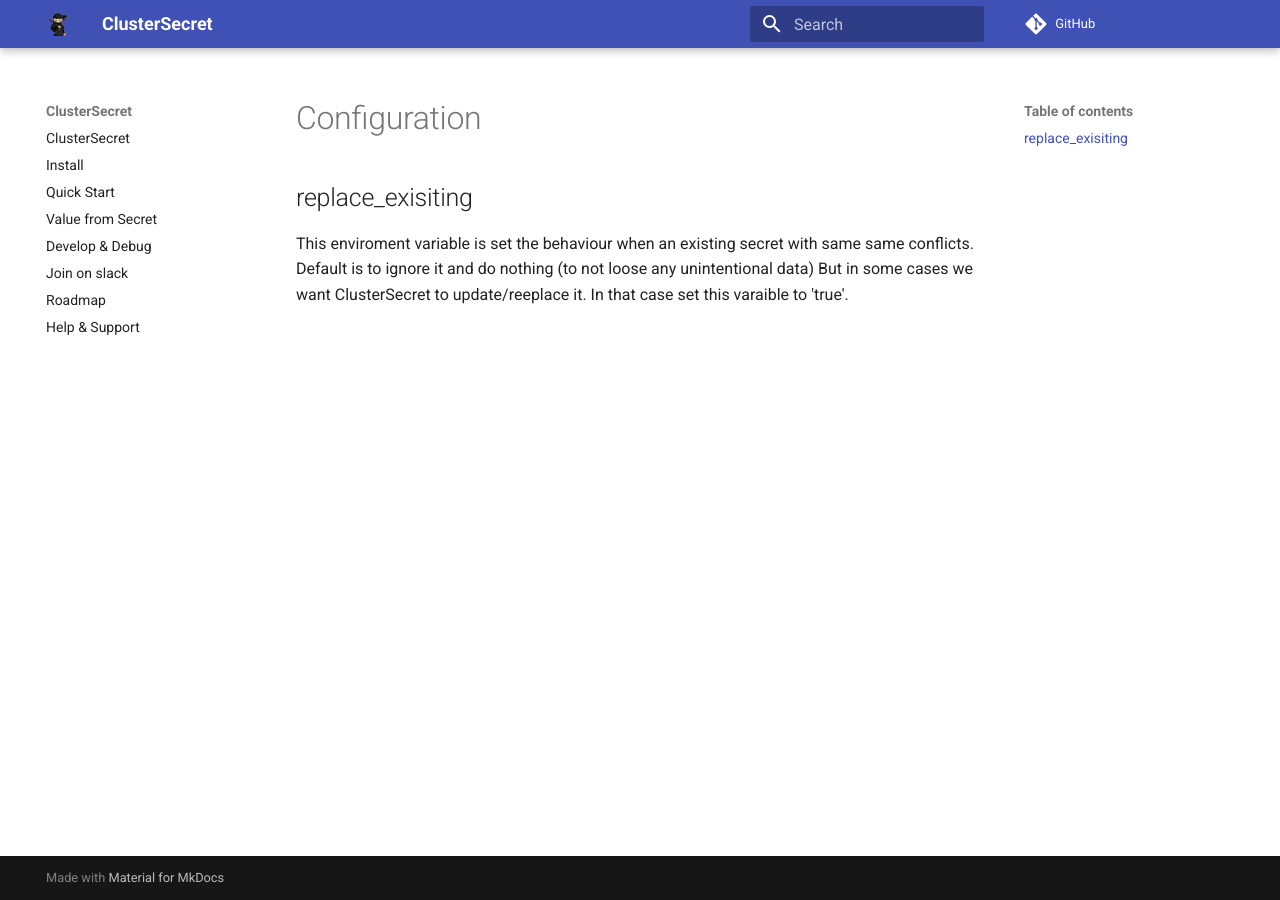
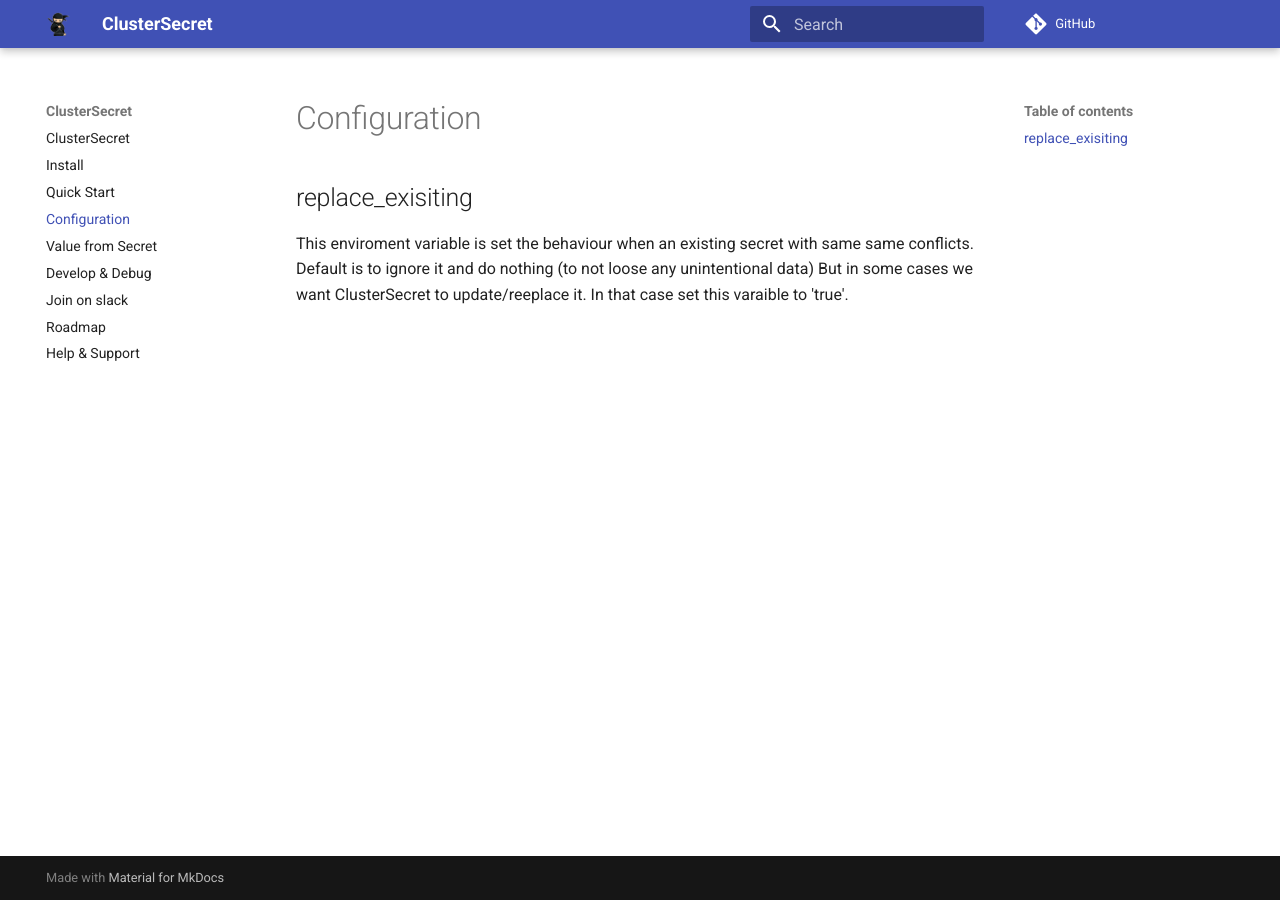
Before and after one commit to zakkg3/ClusterSecretDocs, an MkDocs documentation site: the page built from docs/config.md, in a window 1280 px wide. Built offline with MkDocs 1.6.1 and Material for MkDocs 9.7.7, drawn with Linux system fonts in a browser that asks for light colours; comment, search, counter and statistics services are not loaded.

Commit message:
add config section in mkdocs

```diff
--- a/mkdocs.yml
+++ b/mkdocs.yml
@@ -10,6 +10,7 @@
     - ClusterSecret: 'index.md'
     - 'Install': 'install.md'
     - 'Quick Start': 'quickstart.md'
+    - 'Configuration': 'config.md'
     - 'Value from Secret': 'valuefromsecret.md'
     - 'Develop & Debug': 'dev.md'
     - 'Join on slack': 'joincommunity.md'
```
